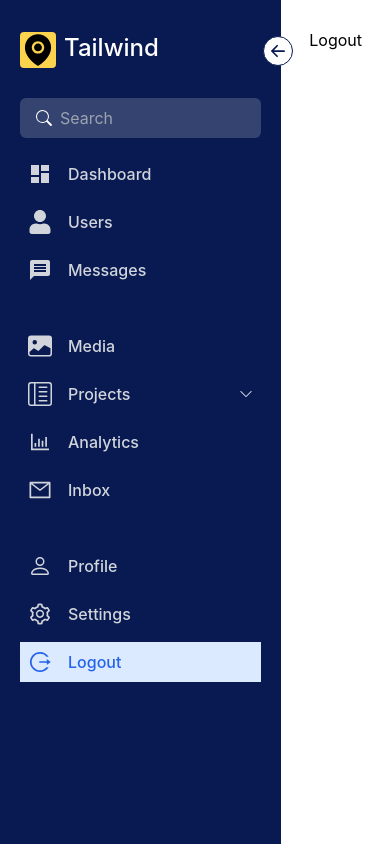
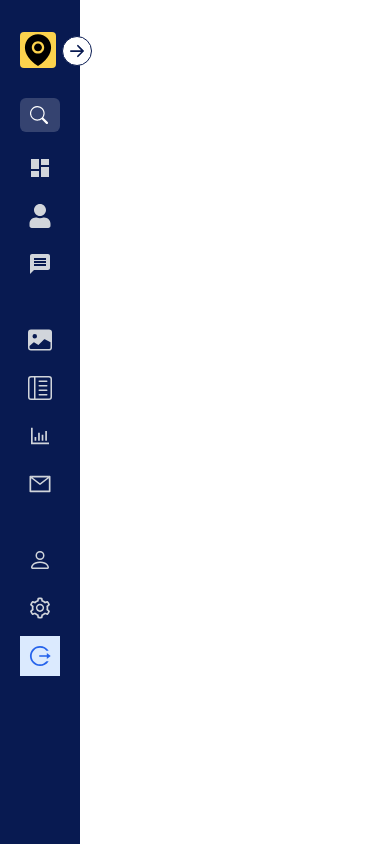
Before and after one commit to nguyentuanhung123/React-hook-co-ban-duocmmo, a React (Create React App) app: page /logout in a window 390 px wide. Built offline with nearby package versions, Linux system fonts and the light colour scheme.

Commit message:
add responsive

```diff
--- a/package.json
+++ b/package.json
@@ -9,6 +9,7 @@
     "react": "^18.2.0",
     "react-dom": "^18.2.0",
     "react-icons": "^4.12.0",
+    "react-responsive": "^9.0.2",
     "react-scripts": "5.0.1",
     "web-vitals": "^2.1.4"
   },
--- a/src/components/Sidebar.jsx
+++ b/src/components/Sidebar.jsx
@@ -5,6 +5,7 @@ import { FaBars, FaHome, FaLock, FaMoneyBill, FaUser } from "react-icons/fa";
 import { RiDashboardFill } from "react-icons/ri";
 import { MdMessage } from "react-icons/md";
 import { NavLink, Link, useLocation } from "react-router-dom";
+import { useMediaQuery } from "react-responsive";
 
 const Sidebar = ({ children }) => {
 
@@ -15,6 +16,8 @@ const Sidebar = ({ children }) => {
 
     const [activeMenu, setActiveMenu] = useState(""); // Track active menu
     const location = useLocation(); // React Router's useLocation hook
+
+    let isTablet = useMediaQuery({ query: "(max-width: 768px)" });
 
     useEffect(() => {
         if (isOpen) {
@@ -27,6 +30,21 @@ const Sidebar = ({ children }) => {
         const currentPath = location.pathname;
         setActiveMenu(currentPath);
     }, [location.pathname]);
+
+    useEffect(() => {
+        if (isTablet) {
+            //mobile
+            setIsOpen(false);
+        } else {
+            //Laptop
+            setIsOpen(true);
+        }
+    }, [isTablet]);
+
+    //pathname change -> close sidebar (only mobile view)
+    useEffect(() => {
+        isTablet && setIsOpen(false);
+    }, [location.pathname])
 
     const Menus = [
         { title: "dashboard", path: "/" },
@@ -52,7 +70,12 @@ const Sidebar = ({ children }) => {
 
     return (
         <div className="flex">
-            <div className={`bg-dark-purple h-screen p-5 pt-8 ${isOpen ? "w-72" : "w-20"} duration-300 relative`}>
+            <div
+                onClick={() => setIsOpen(false)}
+                className={`md:hidden fixed inset-0 max-h-screen z-[998] bg-black/50
+                ${isOpen ? "block" : "hidden"}`}>
+            </div>
+            <div className={`bg-dark-purple h-screen p-5 pt-8 ${isOpen ? "w-72" : "w-20"} duration-300 md:relative fixed z-[999]`}>
 
                 <BsArrowLeftShort
                     className={`bg-white text-dark-purple text-3xl
@@ -99,7 +122,7 @@ const Sidebar = ({ children }) => {
                                                     return (
                                                         <Link key={submenuItem.title} to={submenuItem.path}
                                                             className={`text-gray-300 text-sm flex items-center gap-x-4 cursor-pointer p-2 px-5
-                                                      hover:bg-light-white rounded-md ${activeMenu === submenuItem.path ? "active" : ""}`}>
+                                                          hover:bg-light-white rounded-md ${activeMenu === submenuItem.path ? "active" : ""}`}>
                                                             {submenuItem.title}
                                                         </Link>
                                                     )
@@ -113,10 +136,9 @@ const Sidebar = ({ children }) => {
                     }
                 </ul>
             </div>
-            <div className="p-7">
-                {/* <h1 className="text-2xl font-semibold">Home Page</h1> */}
-                <main>{children}</main>
-            </div>
+            <main className="max-w-5xl flex-1 mx-auto py-4">
+                {children}
+            </main>
         </div>
     );
 }
```
Also changed, not shown: 1 other file (tests, documents, lock files or other folders).
